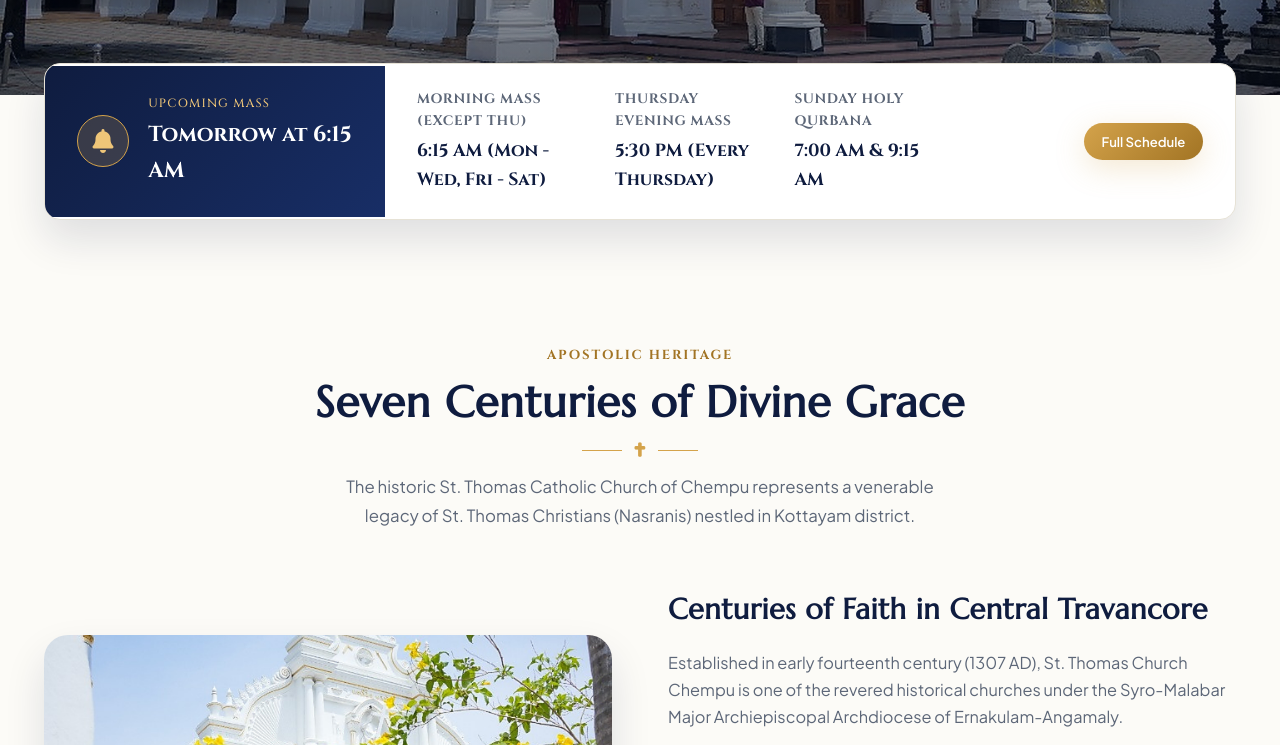
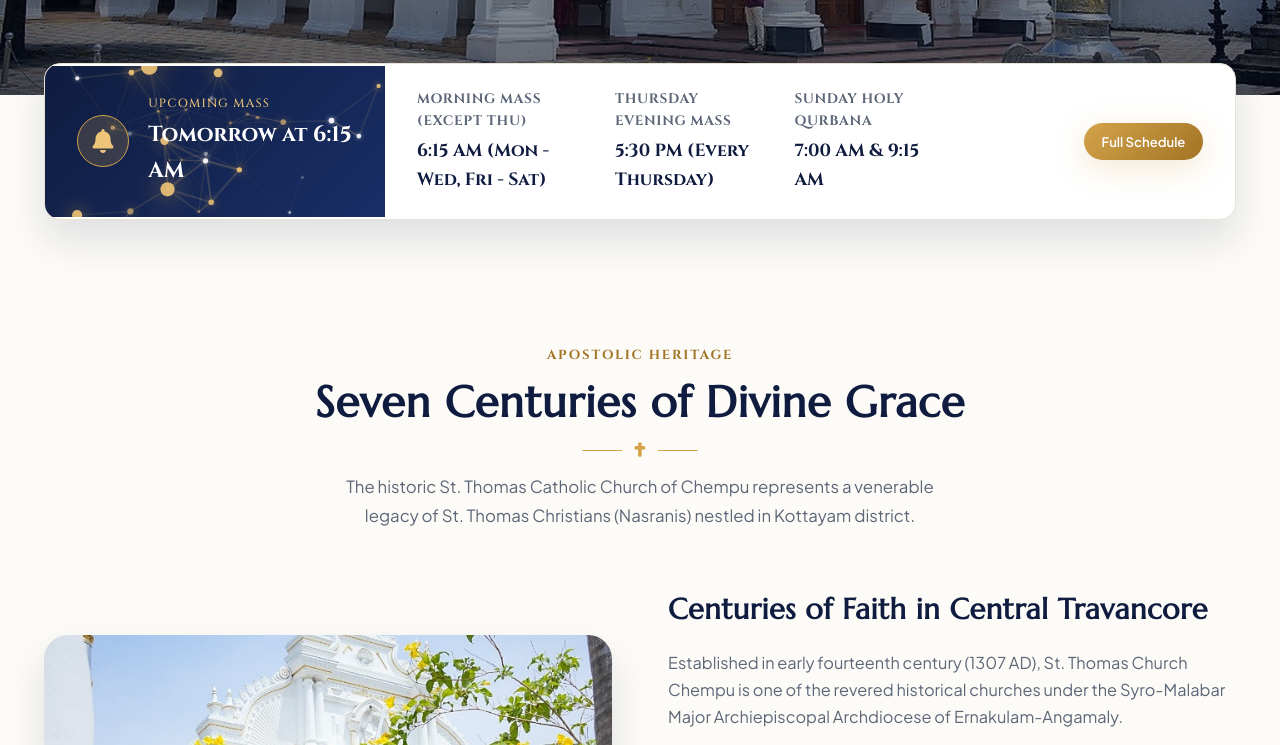
Before and after one commit to bibin10/church_website_chempu-, a plain HTML site: page index.backup.locked.html in a window 1280 px wide. Shown: the part 775-1520 px from the top of the page. Drawn offline with Linux system fonts and the light colour scheme; animation ran at ten frames a second; a web font is replaced by a local one.

Commit message:
Apply interactive 3D moving dots to all dark background areas across index and community pages

```diff
--- a/assets/script.js
+++ b/assets/script.js
@@ -739,12 +739,12 @@ document.addEventListener('DOMContentLoaded', () => {
   }
 
   // =========================================================================
-  // 7. Interactive 3D Moving Dots Engine for Featured Feast Card
+  // 7. Interactive 3D Moving Dots Engine for Dark Background Areas
+  // Perspective projection with continuous rotation & cursor tracking
   // =========================================================================
-  function initFeastCard3DDots() {
-    const canvas = document.getElementById('feast3dDotsCanvas');
-    const card = document.querySelector('.featured-festival-card');
-    if (!canvas || !card) return;
+  function initAll3DDots() {
+    function setup3DCard(container, canvas) {
+      if (!container || !canvas) return;
       const ctx = canvas.getContext('2d');
       if (!ctx) return;
 
@@ -755,9 +755,10 @@ document.addEventListener('DOMContentLoaded', () => {
       let animId = null;
       let isRunning = false;
 
-    const numParticles = window.innerWidth < 768 ? 45 : 75;
+      const isSmall = container.offsetWidth < 500 || container.offsetHeight < 200;
+      const numParticles = isSmall ? 35 : (window.innerWidth < 768 ? 45 : 70);
       const fov = 340;
-    const maxConnectDist = 95;
+      const maxConnectDist = isSmall ? 75 : 95;
       const particles = [];
 
       let angleX = 0;
@@ -766,7 +767,7 @@ document.addEventListener('DOMContentLoaded', () => {
       let targetAngleY = 0;
 
       function resize() {
-      const rect = card.getBoundingClientRect();
+        const rect = container.getBoundingClientRect();
         width = canvas.width = rect.width;
         height = canvas.height = rect.height;
         centerX = width / 2;
@@ -775,8 +776,8 @@ document.addEventListener('DOMContentLoaded', () => {
 
       function createParticles() {
         particles.length = 0;
-      const spreadX = width * 0.95;
-      const spreadY = height * 0.95;
+        const spreadX = Math.max(100, width * 0.95);
+        const spreadY = Math.max(100, height * 0.95);
         const spreadZ = 450;
 
         for (let i = 0; i < numParticles; i++) {
@@ -806,7 +807,6 @@ document.addEventListener('DOMContentLoaded', () => {
         if (!isRunning) return;
         ctx.clearRect(0, 0, width, height);
 
-      // Smooth damping interpolation + gentle continuous 3D rotation
         angleX += (targetAngleX - angleX) * 0.05 + 0.0007;
         angleY += (targetAngleY - angleY) * 0.05 + 0.0011;
 
@@ -818,8 +818,8 @@ document.addEventListener('DOMContentLoaded', () => {
         const colors = getThemeColors();
         const projected = [];
 
-      const limitX = width * 0.48;
-      const limitY = height * 0.48;
+        const limitX = Math.max(50, width * 0.48);
+        const limitY = Math.max(50, height * 0.48);
         const limitZ = 220;
 
         for (let i = 0; i < particles.length; i++) {
@@ -833,7 +833,6 @@ document.addEventListener('DOMContentLoaded', () => {
           if (p.y < -limitY || p.y > limitY) p.vy *= -1;
           if (p.z < -limitZ || p.z > limitZ) p.vz *= -1;
 
-        // 3D rotation matrix
           const x1 = p.x * cosY + p.z * sinY;
           const z1 = -p.x * sinY + p.z * cosY;
           const y2 = p.y * cosX - z1 * sinX;
@@ -874,7 +873,7 @@ document.addEventListener('DOMContentLoaded', () => {
           }
         }
 
-      // Draw 3D glowing particles
+        // Draw particles
         for (let i = 0; i < projected.length; i++) {
           const p = projected[i];
           ctx.save();
@@ -912,15 +911,15 @@ document.addEventListener('DOMContentLoaded', () => {
         animId = null;
       }
 
-    card.addEventListener('mousemove', (e) => {
-      const rect = card.getBoundingClientRect();
+      container.addEventListener('mousemove', (e) => {
+        const rect = container.getBoundingClientRect();
         const mouseX = e.clientX - rect.left;
         const mouseY = e.clientY - rect.top;
-      targetAngleY = ((mouseX - centerX) / centerX) * 0.45;
-      targetAngleX = -((mouseY - centerY) / centerY) * 0.35;
+        targetAngleY = ((mouseX - centerX) / (centerX || 1)) * 0.45;
+        targetAngleX = -((mouseY - centerY) / (centerY || 1)) * 0.35;
       }, { passive: true });
 
-    card.addEventListener('mouseleave', () => {
+      container.addEventListener('mouseleave', () => {
         targetAngleX = 0;
         targetAngleY = 0;
       });
@@ -936,8 +935,8 @@ document.addEventListener('DOMContentLoaded', () => {
             if (entry.isIntersecting) start();
             else stop();
           });
-      }, { threshold: 0.1 });
-      observer.observe(card);
+        }, { threshold: 0.05 });
+        observer.observe(container);
       }
 
       resize();
@@ -945,5 +944,25 @@ document.addEventListener('DOMContentLoaded', () => {
       start();
     }
 
-  initFeastCard3DDots();
+    // 1. Existing Featured Feast card
+    const feastCard = document.querySelector('.featured-festival-card');
+    const feastCanvas = document.getElementById('feast3dDotsCanvas');
+    if (feastCard && feastCanvas) {
+      setup3DCard(feastCard, feastCanvas);
+    }
+
+    // 2. All elements marked with data-3d-dots="true"
+    const dynamicCards = document.querySelectorAll('[data-3d-dots="true"]');
+    dynamicCards.forEach((elem) => {
+      let canvas = elem.querySelector('canvas.interactive-3d-dots-canvas');
+      if (!canvas) {
+        canvas = document.createElement('canvas');
+        canvas.className = 'interactive-3d-dots-canvas';
+        elem.prepend(canvas);
+      }
+      setup3DCard(elem, canvas);
     });
+  }
+
+  initAll3DDots();
+});
--- a/assets/style.css
+++ b/assets/style.css
@@ -1520,7 +1520,8 @@ img {
   overflow: hidden;
 }
 
-.featured-feast-3d-canvas {
+.featured-feast-3d-canvas,
+.interactive-3d-dots-canvas {
   position: absolute;
   top: 0;
   left: 0;
@@ -1530,9 +1531,30 @@ img {
   z-index: 1;
 }
 
-.featured-festival-content {
+.featured-festival-content,
+.has-3d-canvas-content {
   position: relative;
   z-index: 2;
+}
+
+.contact-info-card-full {
+  position: relative;
+  overflow: hidden;
+}
+
+.main-footer {
+  position: relative;
+  overflow: hidden;
+}
+
+.ribbon-status {
+  position: relative;
+  overflow: hidden;
+}
+
+.subpage-hero {
+  position: relative;
+  overflow: hidden;
 }
 
 .featured-festival-card::before {
--- a/index.backup.locked.html
+++ b/index.backup.locked.html
@@ -106,11 +106,12 @@
   <div class="container">
     <div class="next-mass-ribbon">
       <div class="ribbon-grid">
-        <div class="ribbon-status">
-          <div class="status-icon-circle">
+        <div class="ribbon-status" data-3d-dots="true">
+          <canvas class="interactive-3d-dots-canvas"></canvas>
+          <div class="status-icon-circle has-3d-canvas-content">
             <i class="fas fa-bell"></i>
           </div>
-          <div>
+          <div class="has-3d-canvas-content">
             <div class="status-label" id="nextMassLabel">Next Liturgy</div>
             <div class="status-time" id="nextMassDisplay">Sunday: 7:00 AM &amp; 9:15 AM</div>
           </div>
@@ -684,8 +685,9 @@
         <p class="section-lead">Visitors, parishioners, and pilgrims are warmly welcomed to St. Thomas Catholic Church, Chempu.</p>
       </div>
 
-      <div class="contact-info-card-full">
-        <div class="contact-card-top-grid">
+      <div class="contact-info-card-full" data-3d-dots="true">
+        <canvas class="interactive-3d-dots-canvas"></canvas>
+        <div class="contact-card-top-grid has-3d-canvas-content">
           <div class="contact-info-list">
             <div class="contact-item">
               <div class="contact-item-icon"><i class="fas fa-map-marker-alt"></i></div>
@@ -748,8 +750,9 @@
   </div>
 
   <!-- Footer (Reduced Minimalist Layout) -->
-  <footer class="main-footer">
-    <div class="container" style="text-align: center; max-width: 760px; margin: 0 auto; padding: 3.5rem 1.5rem 2.2rem;">
+  <footer class="main-footer" data-3d-dots="true">
+    <canvas class="interactive-3d-dots-canvas"></canvas>
+    <div class="container has-3d-canvas-content" style="text-align: center; max-width: 760px; margin: 0 auto; padding: 3.5rem 1.5rem 2.2rem;">
       <div style="margin-bottom: 1.1rem; display: inline-flex; align-items: center; justify-content: center; width: 50px; height: 50px; border-radius: 50%; background: linear-gradient(135deg, var(--gold-primary), var(--gold-dark, #9a6d1a)); color: #0f1c3f; font-size: 1.35rem; box-shadow: 0 4px 15px rgba(212, 163, 75, 0.25);">
         <i class="fas fa-cross"></i>
       </div>
```
Also changed, not shown: community.html (+6 -4 lines), index.html (+10 -7 lines). Lines whose indentation alone changed are shown as unchanged.
